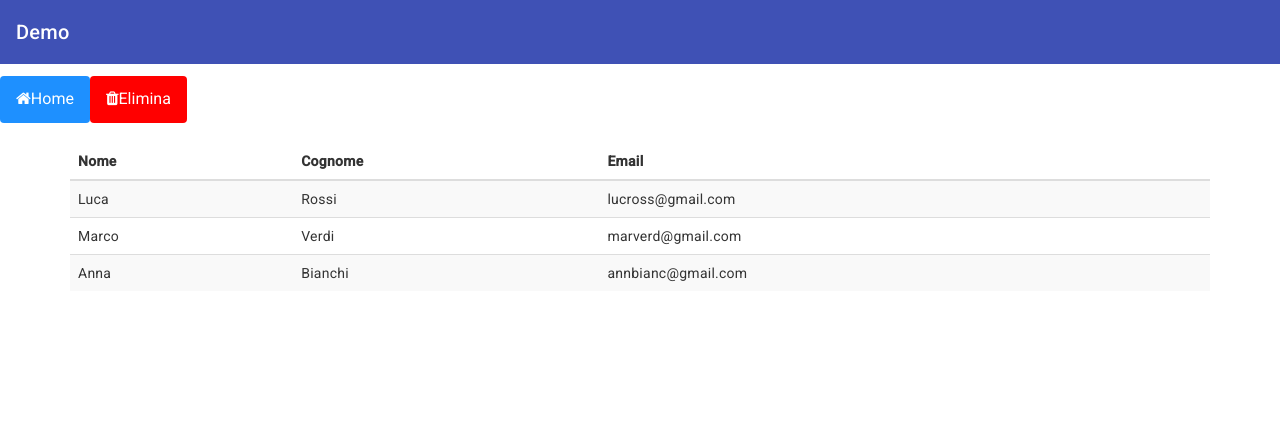
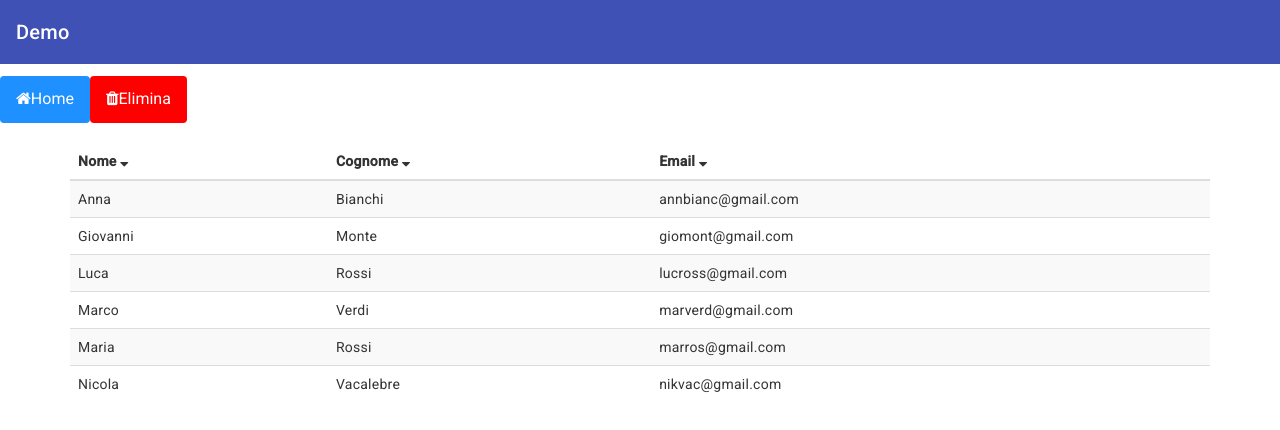
Before and after one commit to nicovaca/Angular_RentalCar, an Angular app: page / in a window 1280 px wide. Shown: the top 430 px of the page. Built offline with nearby package versions, Linux system fonts and the light colour scheme.

Commit message:
Aggiunta Sorting

```diff
--- a/package.json
+++ b/package.json
@@ -20,6 +20,10 @@
     "@angular/platform-browser": "^15.2.0",
     "@angular/platform-browser-dynamic": "^15.2.0",
     "@angular/router": "^15.2.0",
+    "lodash": "^4.17.21",
+    "ng2-order-pipe": "^0.1.5",
+    "ng2-search-filter": "^0.5.1",
+    "ngx-pagination": "^6.0.3",
     "rxjs": "~7.8.0",
     "tslib": "^2.3.0",
     "zone.js": "~0.12.0"
@@ -29,6 +33,7 @@
     "@angular/cli": "~15.2.7",
     "@angular/compiler-cli": "^15.2.0",
     "@types/jasmine": "~4.3.0",
+    "@types/lodash": "^4.14.194",
     "jasmine-core": "~4.5.0",
     "karma": "~6.4.0",
     "karma-chrome-launcher": "~3.1.0",
--- a/src/app/app.component.ts
+++ b/src/app/app.component.ts
@@ -30,7 +30,9 @@ export class AppComponent {
       {key: "nome", label: "Nome"},
       {key: "cognome", label: "Cognome"},
       {key: "email", label: "Email"}
-    ]
+    ],
+    order: {defaultColumn: "nome", orderType: "desc"}
+
   }
 
   data: Utenti[] = utenti;
--- a/src/app/components/my-table/my-table.component.html
+++ b/src/app/components/my-table/my-table.component.html
@@ -2,16 +2,16 @@
 
 
 <div class="container">
-  <table class="table table-striped">
+  <table class="table table-striped" >
     <thead>
     <tr>
       <ng-container *ngFor="let header of tableConfig.headers">
-        <th scope="col">{{header.label}}</th>
+        <th scope="col" (click)="sort(header.key)">{{header.label}}&nbsp;<i [ngClass]="orderType === 'asc' ? 'fa fa-sort-up' : 'fa fa-sort-down'"></i></th>
       </ng-container>
     </tr>
     </thead>
     <tbody>
-    <ng-container *ngFor="let object of data  ">
+    <ng-container *ngFor="let object of data | sortPipe : key:  orderType ">
       <tr>
 
         <td *ngFor="let header of tableConfig.headers">{{object[header.key]}}</td>
--- a/src/app/components/my-table/my-table.component.ts
+++ b/src/app/components/my-table/my-table.component.ts
@@ -1,20 +1,34 @@
-import { Component, Input } from '@angular/core';
-import { MyTableConfig } from 'src/app/configs/my-table-config/my-table-config';
+import {Component, Input, OnInit} from '@angular/core';
+import {MyTableConfig} from 'src/app/configs/my-table-config/my-table-config';
 
 @Component({
   selector: 'app-my-table',
   templateUrl: './my-table.component.html',
   styleUrls: ['./my-table.component.css']
 })
-export class MyTableComponent {
+export class MyTableComponent implements OnInit {
 
-  @Input () tableConfig! : MyTableConfig ;
-  @Input () data! : any [];
+  @Input() tableConfig!: MyTableConfig;
+  @Input() data!: any [];
 
+  key!: string;
+  orderType!: string;
 
+  /* getValue(key:string, object:any):string {
+   return object[key];
+ }*/
 
+  ngOnInit(): void {
+    this.key = this.tableConfig.order.defaultColumn;
+    this.orderType = this.tableConfig.order.orderType;
+  }
 
-   /* getValue(key:string, object:any):string {
-    return object[key];
-  }*/
+  sort(key: string) {
+    this.key = key;
+    if (this.orderType == "desc") {
+      this.orderType = "asc"
+    } else {
+      this.orderType = "desc"
+    }
+  }
 }
--- /dev/null
+++ b/src/app/components/my-table/pipe/pipe.pipe.ts
@@ -0,0 +1,41 @@
+import { Injectable, Pipe, PipeTransform } from '@angular/core';
+
+
+export type SortOrder = 'asc' | 'desc';
+
+@Injectable()
+@Pipe({
+  name: 'sortPipe',
+})
+export class SortPipe implements PipeTransform {
+  transform(list:any, key: string, order: string): any[] {
+    if(order === 'asc') {
+      order ='desc';
+      return list.sort(this.compareValues(key, 'desc'));
+    } else {
+      order ='asc';
+      return list.sort(this.compareValues(key, 'asc'));
+    }
+  }
+
+  compareValues(key:string, order:string) {
+    return function innerSort(a:any, b:any) {
+      if (!a.hasOwnProperty(key) || !b.hasOwnProperty(key)) {
+        return 0;
+      }
+      const varA = (typeof a[key] === 'string')
+        ? a[key].toUpperCase() : a[key];
+      const varB = (typeof b[key] === 'string')
+        ? b[key].toUpperCase() : b[key];
+      let comparison = 0;
+      if (varA > varB) {
+        comparison = 1;
+      } else if (varA < varB) {
+        comparison = -1;
+      }
+      return (
+        (order === 'desc') ? (comparison * -1) : comparison
+      );
+    };
+  }
+}
--- a/src/app/configs/my-table-config/my-table-config.ts
+++ b/src/app/configs/my-table-config/my-table-config.ts
@@ -1,8 +1,10 @@
 import { MyHeaders } from "../configClass/my-headers";
+import { MyOrder } from "../configClass/my-order";
 
 
 
 
 export class MyTableConfig {
   headers! : MyHeaders[] ;
+  order! : MyOrder ;
 }
--- a/src/app/environments/utenti.ts
+++ b/src/app/environments/utenti.ts
@@ -3,5 +3,8 @@ import { Utenti } from "../models/utenti";
 export const utenti: Utenti[] = [
   {nome: "Luca", cognome: 'Rossi', email: "lucross@gmail.com"},
   {nome: "Marco", cognome: 'Verdi', email: "marverd@gmail.com"},
-  {nome: "Anna", cognome: 'Bianchi', email: "annbianc@gmail.com"}
+  {nome: "Anna", cognome: 'Bianchi', email: "annbianc@gmail.com"},
+  {nome: "Nicola", cognome: 'Vacalebre', email: "nikvac@gmail.com"},
+  {nome: "Maria", cognome: 'Rossi', email: "marros@gmail.com"},
+  {nome: "Giovanni", cognome: 'Monte', email: "giomont@gmail.com"}
 ];
```
Also changed, not shown: src/app/app.module.ts (+11 -1 lines), 2 other files (tests, documents, lock files or other folders).
